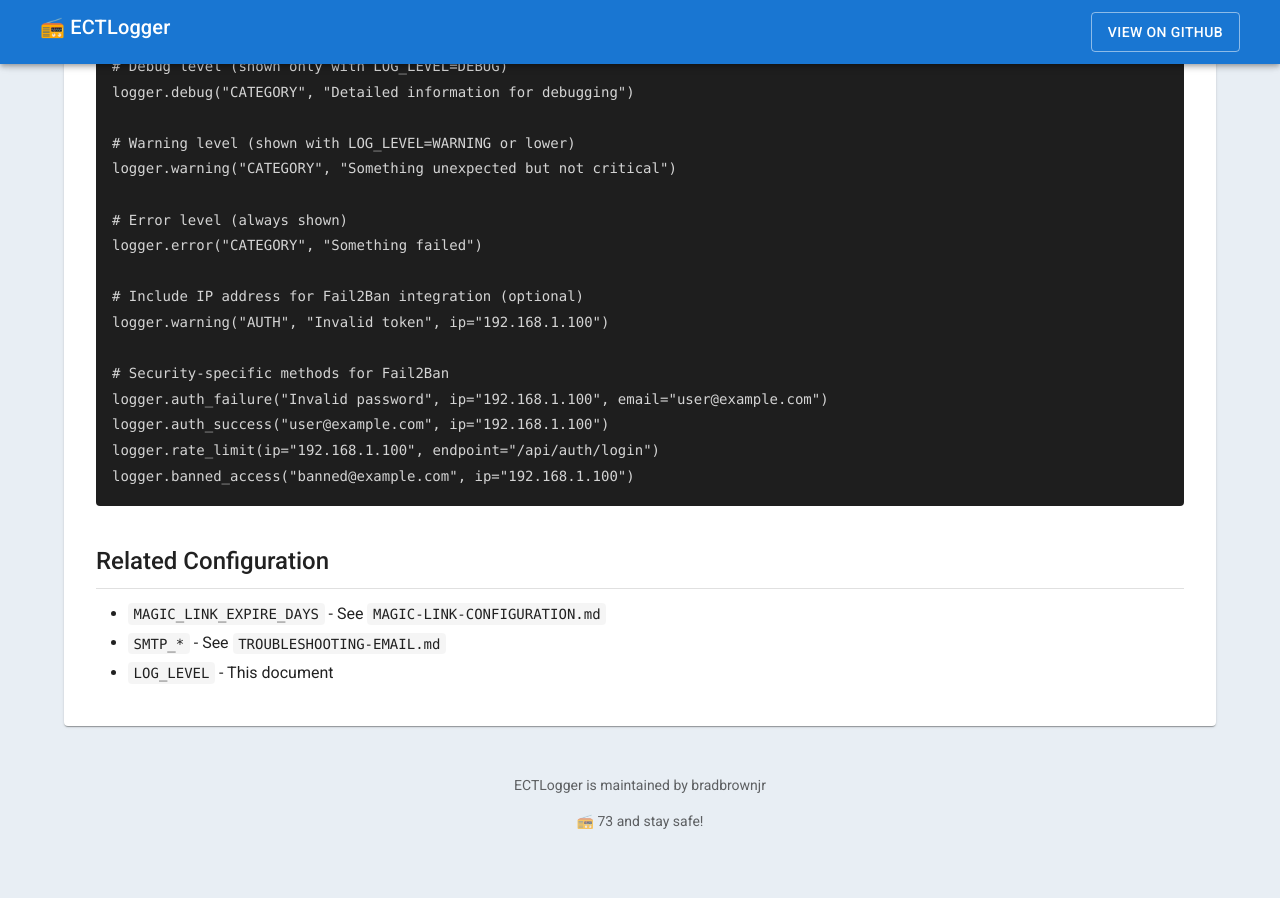
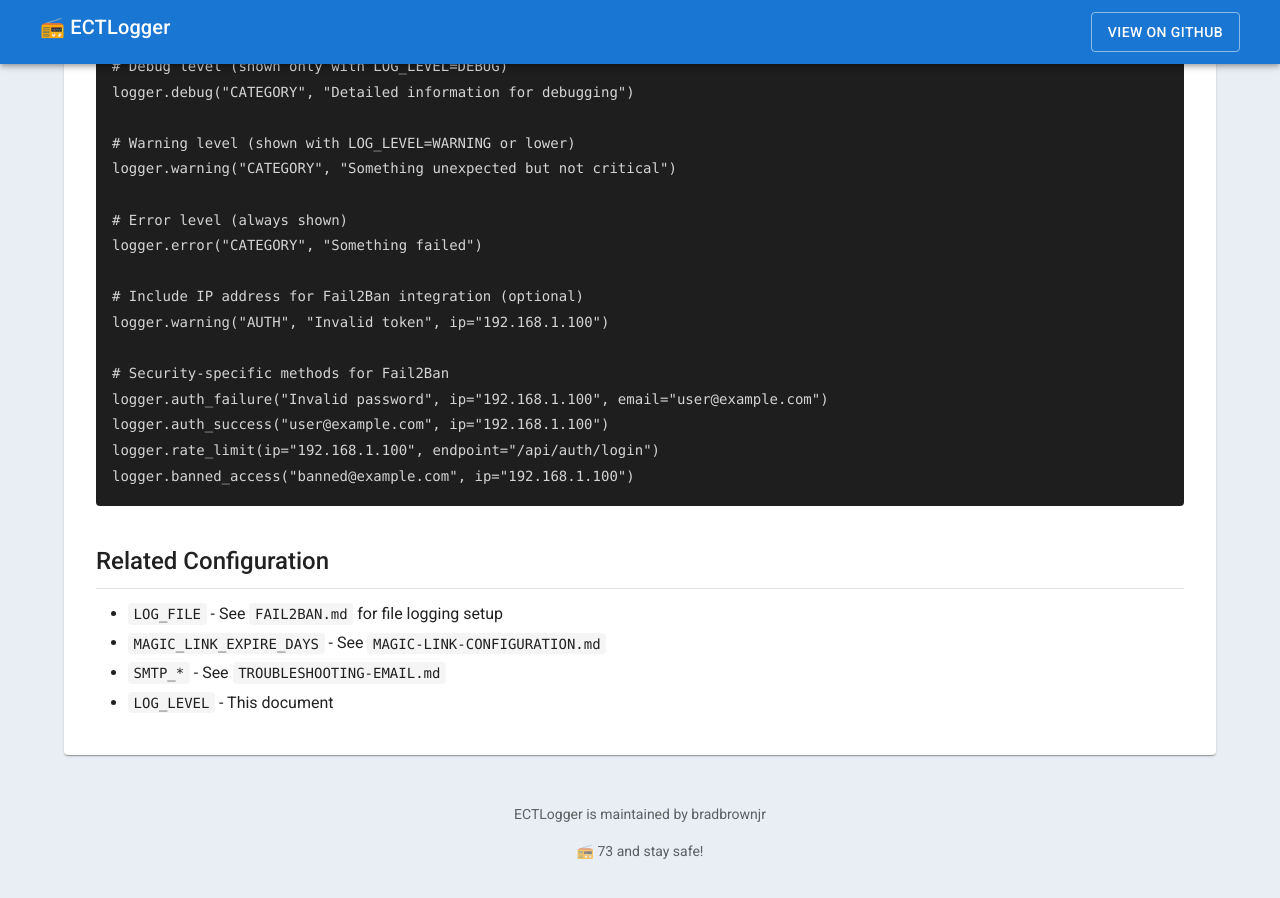
Before and after one commit to bradbrownjr/ectlogger, a Jekyll site: the page built from LOGGING.md, in a window 1280 px wide and 900 px high, scrolled down 7488 px. Built offline with Jekyll 4.4.1, drawn with Linux system fonts in a browser that asks for light colours; our own code applies the rules of GitHub Pages for plain Markdown files; before the commit the page ends 8358 px from its top, so only the background shows below that.

Commit message:
Add FAIL2BAN.md reference to LOGGING.md related configuration

```diff
--- a/LOGGING.md
+++ b/LOGGING.md
@@ -300,6 +300,7 @@ logger.banned_access("banned@example.com", ip="192.168.1.100")
 
 ## Related Configuration
 
+- `LOG_FILE` - See `FAIL2BAN.md` for file logging setup
 - `MAGIC_LINK_EXPIRE_DAYS` - See `MAGIC-LINK-CONFIGURATION.md`
 - `SMTP_*` - See `TROUBLESHOOTING-EMAIL.md`
 - `LOG_LEVEL` - This document
```
